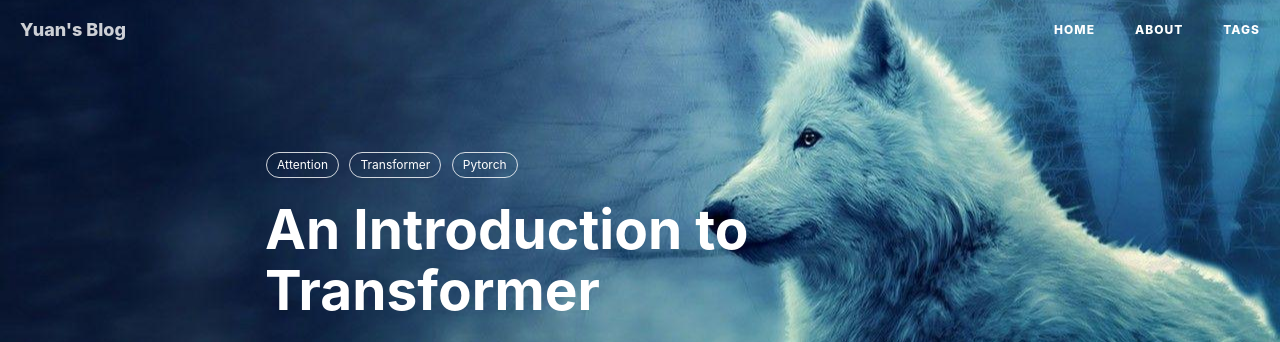
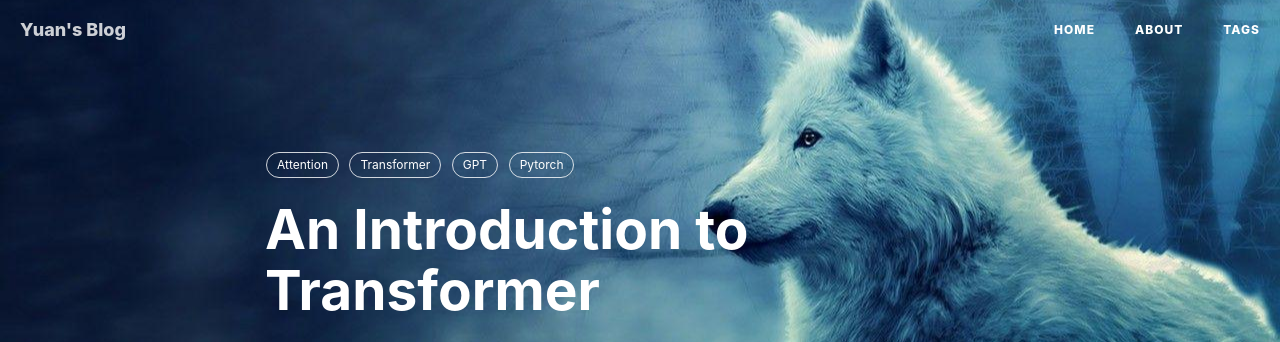
Before and after one commit to leyuanheart/Blogs, a Jekyll site: the page built from _posts/2023-02-24-An Introduction to Transformer.md, in a window 1280 px wide and 900 px high. Shown: the top 342 px of the window. Built offline with Jekyll 4.4.1, drawn with Linux system fonts in a browser that asks for light colours; nearby versions of some CDN libraries; formulas are drawn with MathJax 3; comment, search, counter and statistics services are not loaded.

Commit message:
Update 2023-02-24-An Introduction to Transformer.md

```diff
--- a/_posts/2023-02-24-An Introduction to Transformer.md
+++ b/_posts/2023-02-24-An Introduction to Transformer.md
@@ -9,6 +9,7 @@ catalog: true
 tags:
     - Attention
     - Transformer
+    - GPT
     - Pytorch
 ---
 
```
